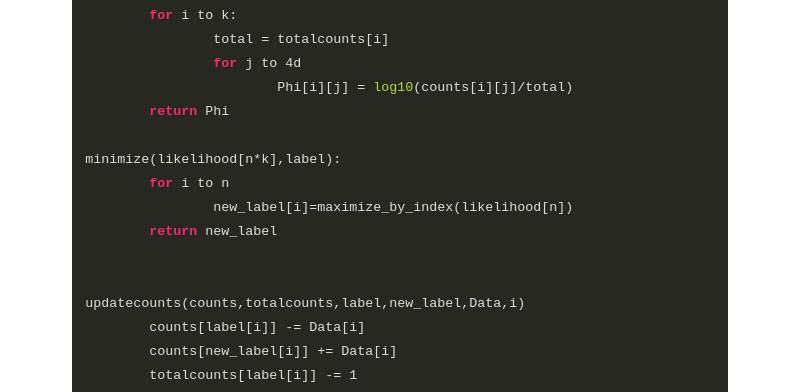
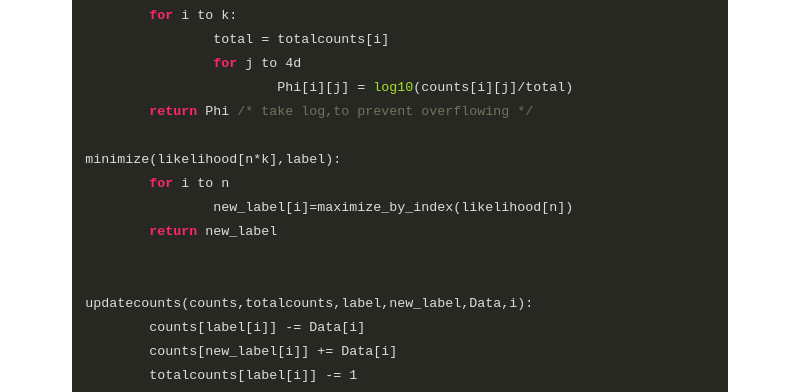
Before and after one commit to ashm8206/ashm8206.github.io, a Jekyll site: the page built from _posts/2017-05-17-K-MeansNCL.markdown, in a window 1280 px wide and 900 px high, scrolled down 2229 px. Shown: the part 156-548 px from the top of the window, without its empty margins (240-1025 px from the left). Built offline with Jekyll 4.4.1, drawn with Linux system fonts in a browser that asks for light colours; nearby versions of some CDN libraries; comment, search, counter and statistics services are not loaded.

Commit message:
highlight style

```diff
--- a/_posts/2017-05-17-K-MeansNCL.markdown
+++ b/_posts/2017-05-17-K-MeansNCL.markdown
@@ -72,7 +72,7 @@ loglikelihood(counts,totalcounts):
 		total = totalcounts[i]
 		for j to 4d
 			Phi[i][j] = log10(counts[i][j]/total)
-	return Phi
+	return Phi /* take log,to prevent overflowing */
 
 minimize(likelihood[n*k],label):
 	for i to n
@@ -80,7 +80,7 @@ minimize(likelihood[n*k],label):
 	return new_label
 
 
-updatecounts(counts,totalcounts,label,new_label,Data,i)
+updatecounts(counts,totalcounts,label,new_label,Data,i):
 	counts[label[i]] -= Data[i]
 	counts[new_label[i]] += Data[i]
 	totalcounts[label[i]] -= 1
```
